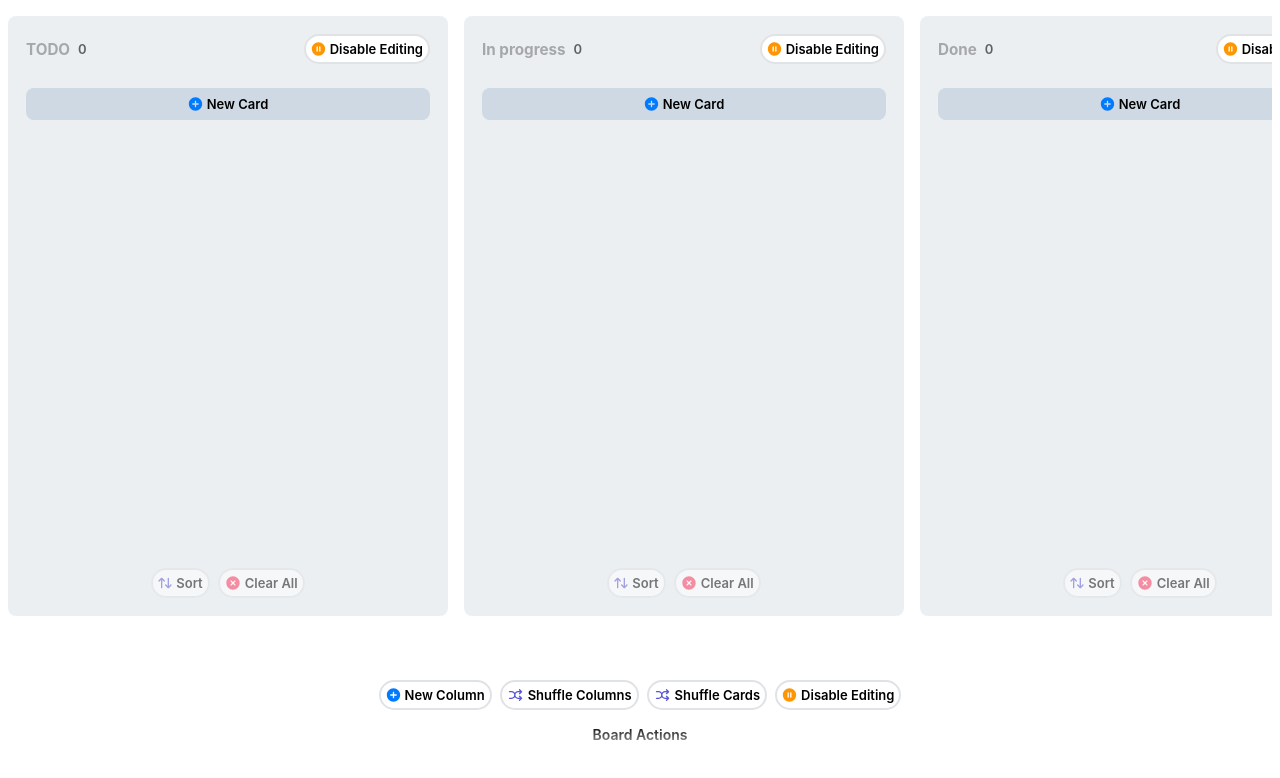
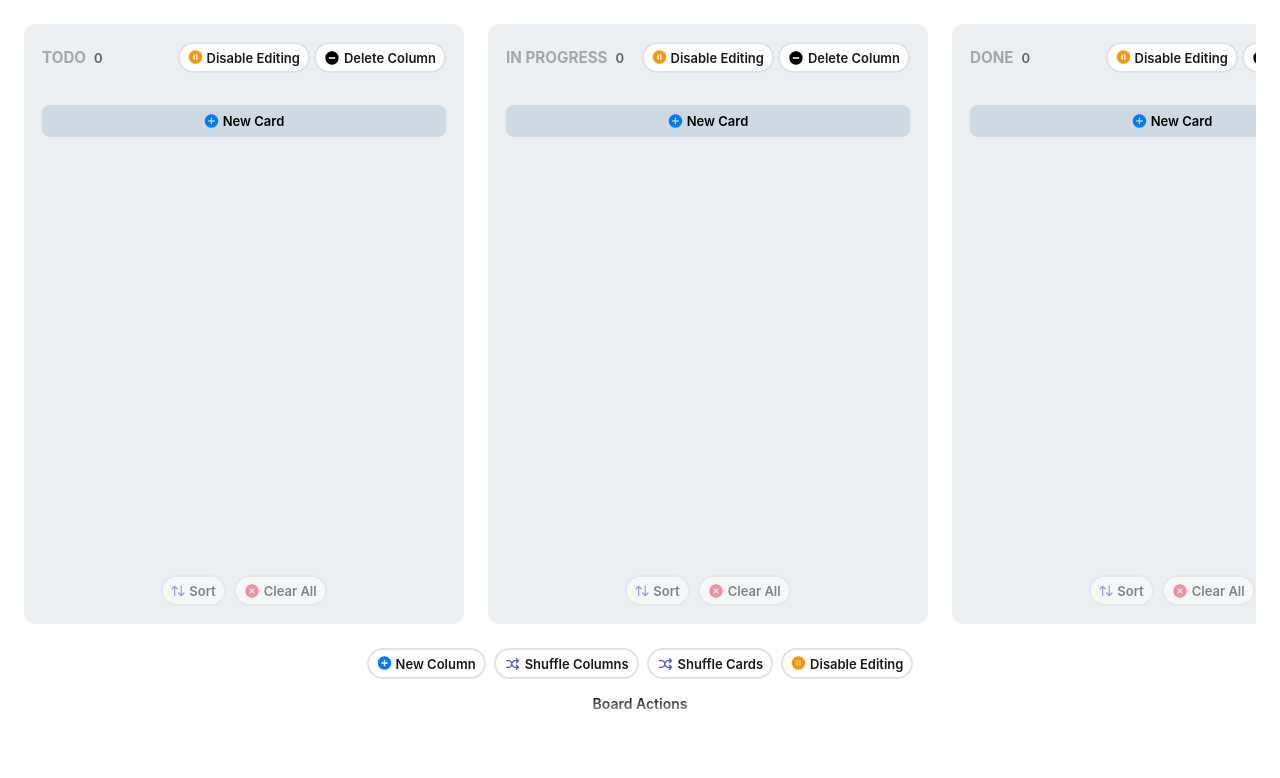
Before and after one commit to ALEXDNCH/kanban-board, a Vue app: page / in a window 1280 px wide. Shown: the top 778 px of the page. Built offline with nearby package versions, Linux system fonts and the light colour scheme.

Commit message:
added eslint & fixed design

```diff
--- a/src/assets/styles/main.scss
+++ b/src/assets/styles/main.scss
@@ -3,8 +3,9 @@
 
 :root {
 	--color-text: #000;
+	--color-text-dark: rgba(0, 0, 0, 0.9);
+	--color-text-muted: rgba(0, 0, 0, 0.6);
 	--color-text-light: rgba(0, 0, 0, 0.3);
-	--color-text-muted: rgba(0, 0, 0, 0.6);
 	--card-border-color: #007AFF;
 
 	--bg-app: #fff;
@@ -15,7 +16,7 @@
 	--main-btn-color: #CED9E3;
 	--main-btn-color-hover: #aebecd;
 
-	--border-radius: 8px;
+	--border-radius: 12px;
 	--spacing: 16px;
 	--shadow: 0 2px 4px rgba(0, 0, 0, 0.1);
 	--transition: 0.3s ease;
@@ -34,9 +35,9 @@ body{
 }
 
 .container {
-	max-width: 1400px;
+	max-width: 1440px;
 	margin: 0 auto;
-	padding: 0 8px;
+	padding: 0 calc(var(--spacing) * 1.5);
 }
 
 * {
@@ -58,7 +59,7 @@ body {
 	gap: calc(var(--spacing) * 0.25);
 	padding: calc(var(--spacing) * 0.5);
 	border: none;
-	border-radius: 8px;
+	border-radius: calc(var(--spacing) * 0.5);
 	font-size: 13px;
 	font-weight: 600;
 	cursor: pointer;
--- a/src/components/KanbanBoard.vue
+++ b/src/components/KanbanBoard.vue
@@ -186,23 +186,20 @@ const toggleEditing = () => {
 <style scoped>
 .kanban-board {
   min-height: 100vh;
-  padding: var(--spacing) 0;
+  padding: calc(var(--spacing) * 1.5) 0;
 }
 
 .kanban-board__columns {
   display: grid;
   grid-template-columns: repeat(3, 1fr);
   overflow-x: auto;
-  gap: var(--spacing);
-  margin-bottom: calc(var(--spacing) * 2);
-  padding-bottom: var(--spacing);
+  gap: calc(var(--spacing) * 1.5);
 }
 
 .kanban-board__actions {
   position: sticky;
   bottom: 0;
   background: var(--bg-card);
-  padding: var(--spacing);
-  margin: 0 calc(-1 * var(--spacing));
+  padding: calc(var(--spacing) * 1.5) 0;
 }
 </style>
--- a/src/components/KanbanCard.vue
+++ b/src/components/KanbanCard.vue
@@ -204,7 +204,7 @@ const deleteCard = () => {
 .kanban-card {
   background: var(--bg-card);
   border: 2px solid transparent;
-  border-radius: var(--border-radius);
+  border-radius: calc(var(--spacing) * 0.5);
   word-wrap: anywhere;
   padding: var(--spacing);
   cursor: pointer;
@@ -212,8 +212,7 @@ const deleteCard = () => {
   position: relative;
 
   &:hover {
-    transform: translateY(-2px);
-    box-shadow: 0 4px 8px rgba(0, 0, 0, 0.15);
+    transform: translateY(-1px);
   }
 
   &--dragging {
@@ -301,7 +300,7 @@ const deleteCard = () => {
 .kanban-card__actions {
   display: flex;
   gap: calc(var(--spacing) * 0.5);
-  margin-top: var(--spacing);
+  margin-top: calc(var(--spacing) * 0.5);
 }
 
 .kanban-card__drag-handle {
--- a/src/components/KanbanColumn.vue
+++ b/src/components/KanbanColumn.vue
@@ -1,7 +1,6 @@
 <template>
   <div
     class="kanban-column"
-    :class="{ 'kanban-column--drag-over': isDragOver, 'opacity': column.editingDisabled }"
     @dragover="handleDragOver"
     @dragenter="handleDragEnter"
     @dragleave="handleDragLeave"
@@ -12,7 +11,7 @@
         <h3
           ref="titleRef"
           class="kanban-column__title"
-          contenteditable="true"
+          :contenteditable="!column.editingDisabled"
           @blur="saveTitle"
           @keydown.enter.prevent="blurTitle"
           @input="onInput"
@@ -28,10 +27,10 @@
             <img v-if="!column.editingDisabled" src="@/assets/images/pause.svg" alt="Icon">
             <img v-else src="@/assets/images/resume.svg" alt="Icon">
           </template>
-          {{ column.editingDisabled ? 'Enable' : 'Disable' }} Editing
+          {{ column.editingDisabled ? 'Unlock Column' : 'Disable Editing' }}
         </ActionButton>
 
-        <ActionButton v-if="!deleteDisabled" @click="deleteColumn" :disabled="column.editingDisabled">
+        <ActionButton  @click="deleteColumn" :disabled="column.editingDisabled">
           <template #icon>
             <img src="@/assets/images/minus.svg" alt="Delete">
           </template>
@@ -57,10 +56,9 @@
         />
       </div>
 
-      <!-- Показываем линию для вставки в конец, если нужно -->
       <div
         v-if="dropIndex === column.cards.length"
-        class="drop-line"
+        class="drop-box"
       ></div>
     </div>
 
@@ -133,10 +131,6 @@ const saveTitle = (event) => {
     event.target.innerText = props.column.title
   }
 }
-
-const deleteDisabled = computed(() => {
-  return [0, 1, 2].includes(props.column.id)
-})
 
 const emit = defineEmits([
   'update-column',
@@ -324,23 +318,18 @@ const toggleEditing = () => {
   flex-direction: column;
   transition: all 0.3s ease;
   &.opacity{
-    background: #FAFBFC;
-    & .kanban-column__title-wrapper{
+    background: #FBFBFD;
+    & .kanban-column__title-wrapper, .last-updated, .kanban-card{
       opacity: .5;
     }
   }
 
-  &--drag-over {
-    border-color: var(--card-border-color);
-    background: rgba(66, 133, 244, 0.05);
-  }
 }
 
 .kanban-column__header {
   display: flex;
   align-items: center;
   justify-content: space-between;
-  padding-bottom: calc(var(--spacing) * 0.5);
 }
 
 .kanban-column__title-wrapper {
@@ -349,6 +338,10 @@ const toggleEditing = () => {
   font-size: 13px;
   font-weight: 600;
   gap: calc(var(--spacing) * 0.5);
+  max-width: 30%;
+  & .kanban-column__title{
+    word-break: break-all;
+  }
 }
 
 .sort-direction{
@@ -373,30 +366,29 @@ const toggleEditing = () => {
   display: flex;
   flex-direction: column;
   gap: calc(var(--spacing) * 0.75);
-  margin-bottom: var(--spacing);
+  margin: var(--spacing) 0 var(--spacing);
 }
 
 .card-wrapper {
   position: relative;
 
-  &--drop-target::before {
-    content: '';
-    position: absolute;
-    top: -6px;
-    left: 0;
-    right: 0;
-    height: 4px;
-    background-color: var(--card-border-color);
-    border-radius: 2px;
-    z-index: 10;
-  }
+  //&--drop-target::before {
+  //  content: '';
+  //  position: absolute;
+  //  top: -6px;
+  //  left: 0;
+  //  right: 0;
+  //  height: 4px;
+  //  background-color: var(--card-border-color);
+  //  border-radius: 2px;
+  //  z-index: 10;
+  //}
 }
 
-.drop-line {
-  height: 4px;
-  background-color: var(--card-border-color);
-  border-radius: 2px;
-  margin-top: -2px;
+.drop-box {
+  height: 80px;
+  border: 1px dashed var(--card-border-color);
+  border-radius: calc(var(--spacing) * 0.5);
 }
 
 .kanban-column__footer {
--- a/src/components/LastUpdated.vue
+++ b/src/components/LastUpdated.vue
@@ -20,7 +20,7 @@ defineProps({
   font-size: 14px;
   font-weight: 500;
   color: var(--color-text-light);
-  margin-top: 16px;
+  margin-top: var(--spacing);
   text-align: center;
 }
 </style>
--- a/src/components/UI/Buttons/ActionButton.vue
+++ b/src/components/UI/Buttons/ActionButton.vue
@@ -25,13 +25,13 @@ defineProps({
 defineEmits(['click'])
 </script>
 
-<style scoped>
+<style scoped lang="scss">
 .action-btn {
   display: inline-flex;
   align-items: center;
   justify-content: center;
   gap: calc(var(--spacing) * 0.25);
-  padding: 5px;
+  padding: 5.5px 8px;
   border: 2px solid var(--border-color);
   border-radius: 50px;
   font-size: 13px;
@@ -40,7 +40,7 @@ defineEmits(['click'])
   transition: border-color var(--transition);
   white-space: nowrap;
   background: var(--bg-card);
-  color: var(--color-text);
+  color: var(--color-text-dark);
   font-family: inherit;
 }
 
--- a/src/composables/useKanbanStorage.js
+++ b/src/composables/useKanbanStorage.js
@@ -3,9 +3,9 @@ import { getLocalStorage, setLocalStorage } from '@/utils/localStorage'
 import { STORAGE_KEYS } from '@/utils/constants'
 
 const DEFAULT_COLUMNS = [
-  { id: 0, title: 'TODO', color: '#111111', cards: [], editingDisabled: false, sortDirection: 'none' },
-  { id: 1, title: 'In progress', color: '#FFC53D', cards: [], editingDisabled: false, sortDirection: 'none' },
-  { id: 2, title: 'Done', color: '#2B8C5E', cards: [], editingDisabled: false, sortDirection: 'none' }
+  { id: 0, title: 'TODO', cards: [], editingDisabled: false, sortDirection: 'none' },
+  { id: 1, title: 'IN PROGRESS', cards: [], editingDisabled: false, sortDirection: 'none' },
+  { id: 2, title: 'DONE', cards: [], editingDisabled: false, sortDirection: 'none' }
 ]
 export function useKanbanStorage() {
   const boardState = reactive({
```
Also changed, not shown: eslint.config.js (added, +11 -0 lines), package.json (+7 -1 lines), 1 other file (tests, documents, lock files or other folders).
